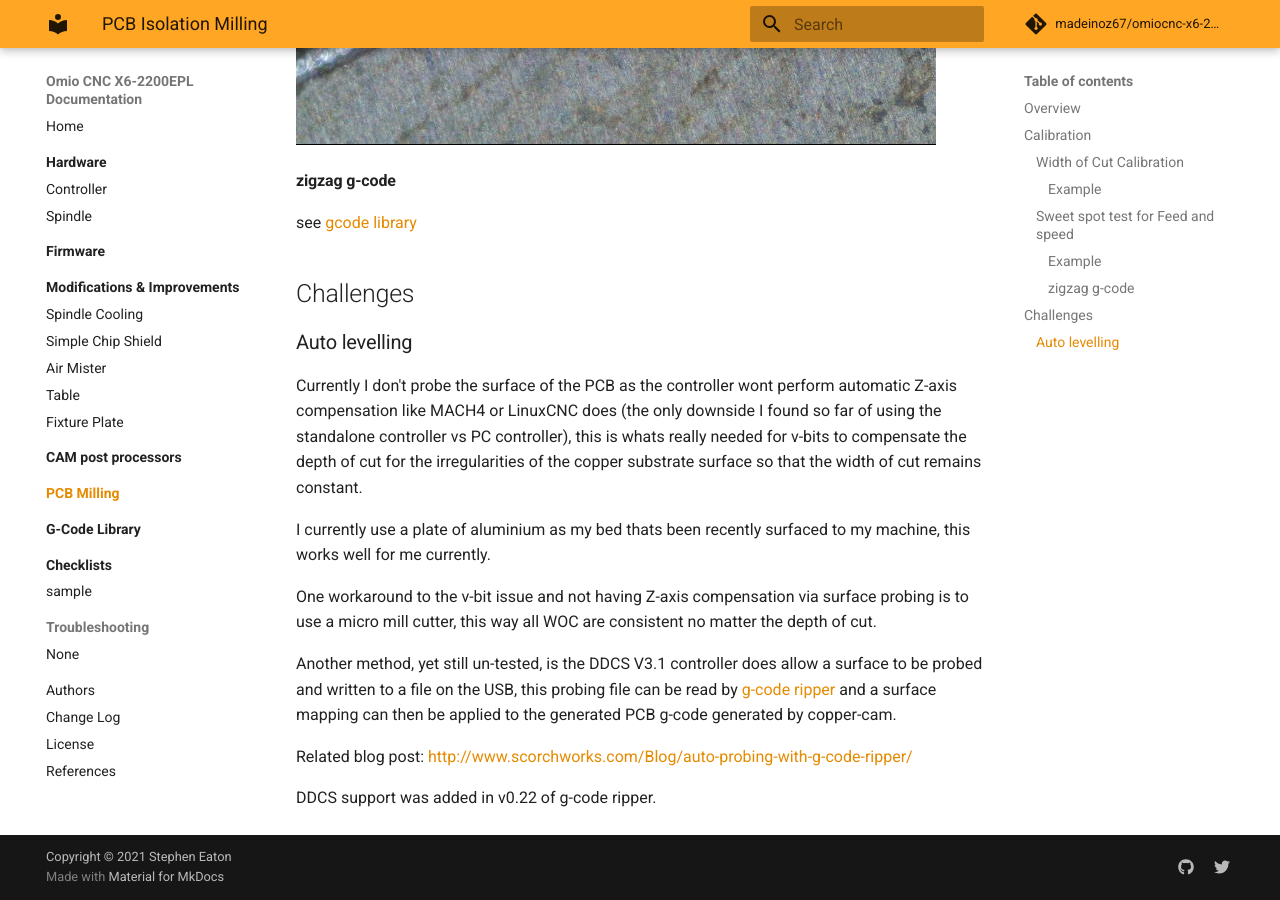
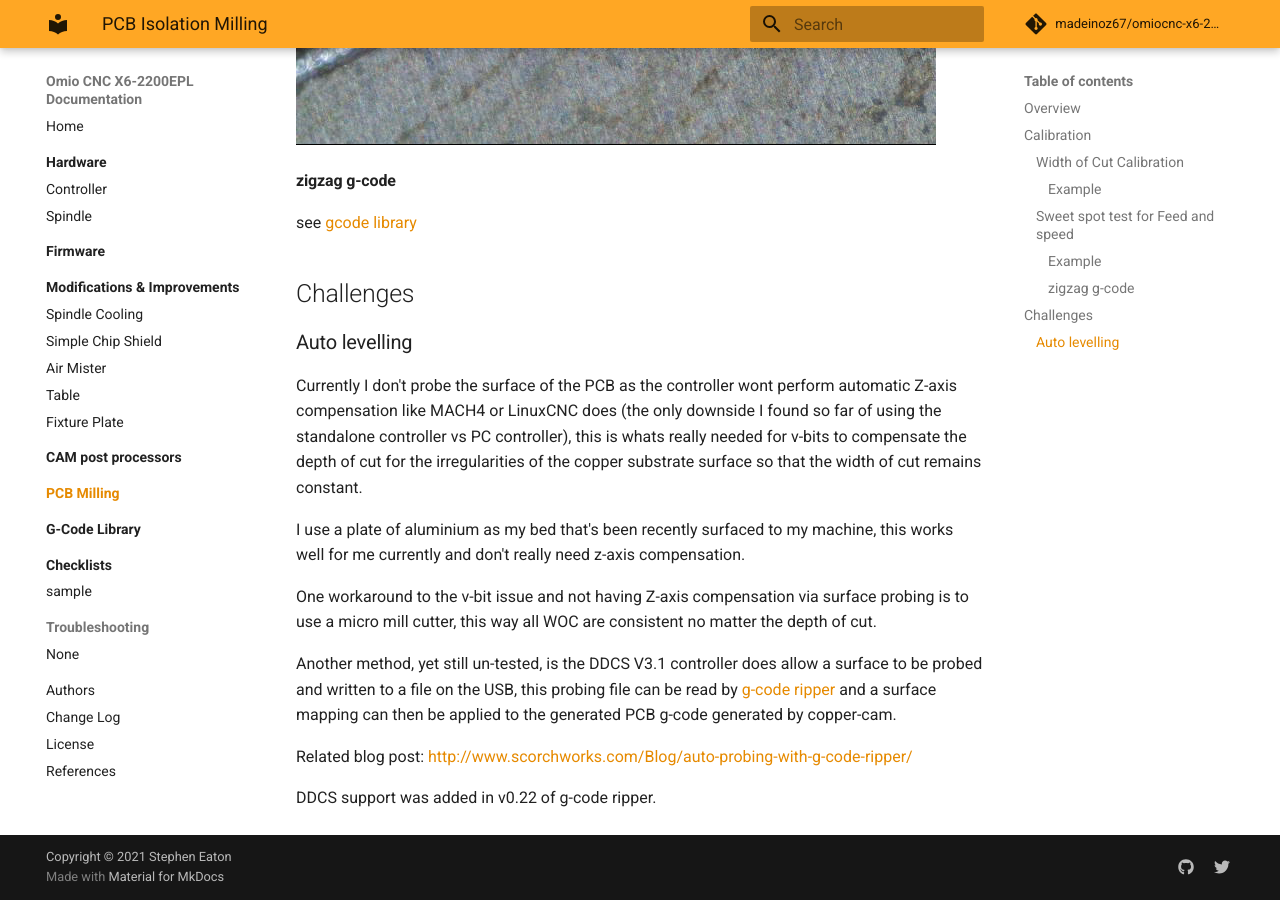
Before and after one commit to madeinoz67/omiocnc-x6-2200epl, an MkDocs documentation site: the page built from docs/pcb/index.md, in a window 1280 px wide and 900 px high, scrolled down 8155 px. Built offline with MkDocs 1.6.1 and Material for MkDocs 9.7.7, drawn with Linux system fonts in a browser that asks for light colours; comment, search, counter and statistics services are not loaded.

Commit message:
updated PCB

```diff
--- a/docs/pcb/index.md
+++ b/docs/pcb/index.md
@@ -91,7 +91,7 @@ see [gcode library](/gcode/#zigzag-pcb-feedrate-sweet-spot)
 
 Currently I don't probe the surface of the PCB as the controller wont perform automatic Z-axis compensation like MACH4 or LinuxCNC does (the only downside I found so far of using the standalone controller vs PC controller), this is whats really needed for v-bits to compensate the depth of cut for the irregularities of the copper substrate surface so that the width of cut remains constant.
 
-I currently use a plate of aluminium as my bed thats been recently surfaced to my machine, this works well for me currently.
+I use a plate of aluminium as my bed that's been recently surfaced to my machine, this works well for me currently and don't really need z-axis compensation.
 
 One workaround to the v-bit issue and not having Z-axis compensation via surface probing is to use a micro mill cutter, this way all WOC are consistent no matter the depth of cut.
 
```
